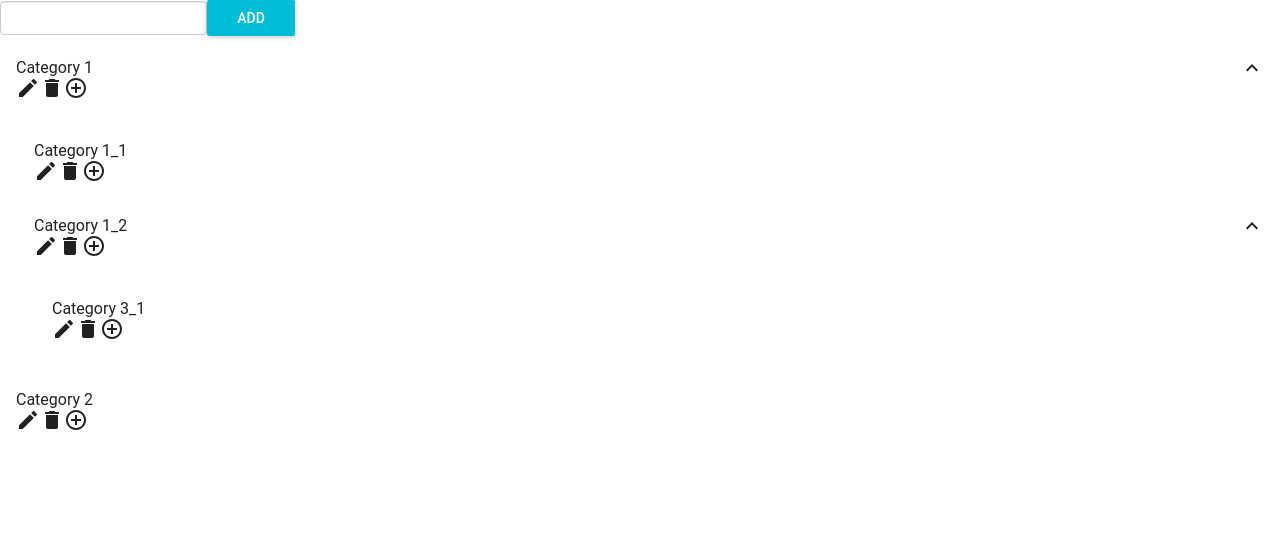
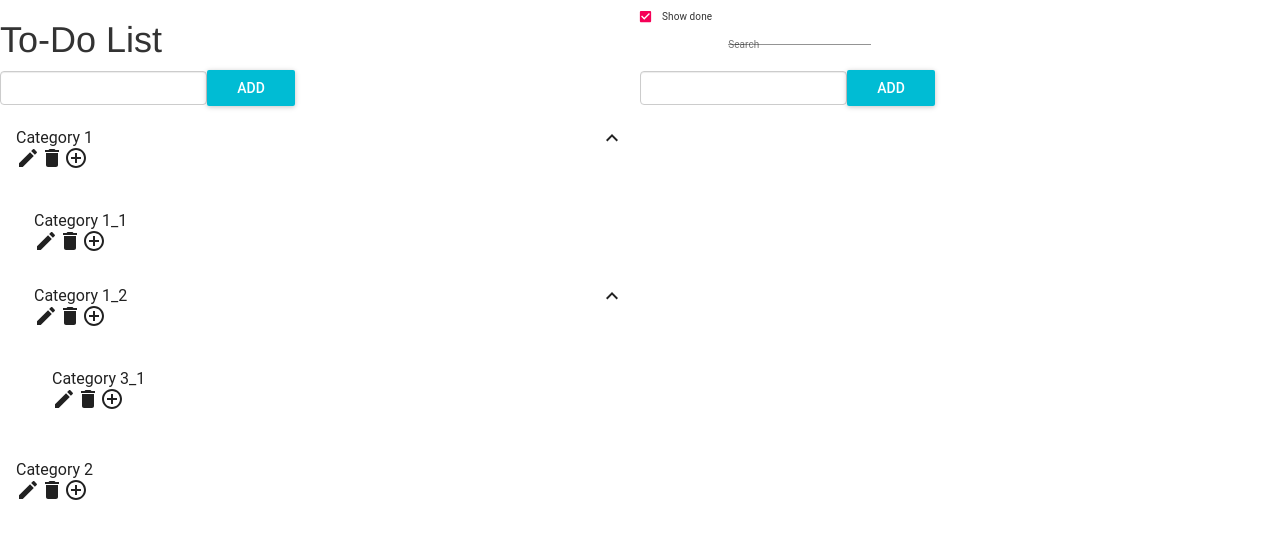
Before and after one commit to Dmitry-Savritsky/todo-list-application, a React (Create React App) app: page / in a window 1280 px wide. Shown: the top 538 px of the page. Built offline with nearby package versions, Linux system fonts and the light colour scheme; the HTML template or start-up script is replaced by a standard one; what react-router-redux would draw is missing.

Commit message:
Added grid and alignment to the main page

```diff
--- a/components/App.jsx
+++ b/components/App.jsx
@@ -1,11 +1,15 @@
 import React from 'react';
 import PropTypes from 'prop-types';
+import Grid from '@material-ui/core/Grid';
+import TextField from '@material-ui/core/TextField';
+import Checkbox from '@material-ui/core/Checkbox';
+import FormControlLabel from '@material-ui/core/FormControlLabel';
 import CategoryAdder from './CategoryAdder.jsx';
 import CategoryList from './CategoryList.jsx';
 import NestedCategoryAdder from './NestedCategoryAdder.jsx';
 import CategoryEditor from './CategoryEditor.jsx';
 import TaskList from './TaskList.jsx';
-
+import TaskAdder from './TaskAdder.jsx';
 
 export default class App extends React.Component {
     constructor(props) {
@@ -15,6 +19,51 @@ export default class App extends React.Component {
     render() {
         return (
             <div>
+                <Grid container spacing={24} justify='space-around' alignItems='flex-start'>
+
+                    <Grid item xs={6}>
+                        <h1>To-Do List</h1>
+                    </Grid>
+
+                    <Grid item xs={6}>
+                        <FormControlLabel
+                            control={
+                                <Checkbox
+                                    checked={true}
+                                    value="checkedA"
+                                />
+                            }
+                            label="Show done"
+                        />
+
+                        <TextField
+                            id="search"
+                            label="Search"
+                            type="search"
+                            margin="normal"
+                        />
+                    </Grid>
+
+                    <Grid item xs={6}>
+                        <CategoryAdder addCategory={this.props.addCategory} />
+
+                        <CategoryList
+                            categories={this.props.categories}
+                            deleteCategoryHandler={this.props.deleteCategory}
+                            chooseCategoryHandler={this.props.chooseCategory}
+                            chosenCategoryId={this.props.gui.chosenCategoryId}
+                            openNestedAddWindow={this.props.openNestedAddWindow}
+                            openCategoryEditWindow={this.props.openCategoryEditWindow} />
+                    </Grid>
+
+                    <Grid item xs={6}>
+                        <TaskAdder addTask={this.props.addTask} />
+
+                        <TaskList categoryId={this.props.gui.chosenCategoryId}
+                            tasks={this.props.tasks} />
+                    </Grid>
+                </Grid>
+
                 <CategoryEditor
                     showWindow={this.props.gui.isEditCategoryOpened}
                     closeWindow={this.props.closeCategoryEditWindow}
@@ -28,18 +77,6 @@ export default class App extends React.Component {
                     closeWindow={this.props.closeNestedAddWindow}
                     nestedParentId={this.props.gui.nestedParentId} />
 
-                <CategoryAdder addCategory={this.props.addCategory} />
-
-                <CategoryList
-                    categories={this.props.categories}
-                    deleteCategoryHandler={this.props.deleteCategory}
-                    chooseCategoryHandler={this.props.chooseCategory}
-                    chosenCategoryId={this.props.gui.chosenCategoryId}
-                    openNestedAddWindow={this.props.openNestedAddWindow}
-                    openCategoryEditWindow={this.props.openCategoryEditWindow} />
-
-                <TaskList categoryId={this.props.gui.chosenCategoryId}
-                    tasks={this.props.tasks} />
             </div>
         );
     }
@@ -50,6 +87,10 @@ App.propTypes = {
     deleteCategory: PropTypes.func.isRequired,
     editCategory: PropTypes.func.isRequired,
     chooseCategory: PropTypes.func.isRequired,
+
+    addTask: PropTypes.func.isRequired,
+
+    progressValue: PropTypes.number.isRequired,
 
     openNestedAddWindow: PropTypes.func.isRequired,
     closeNestedAddWindow: PropTypes.func.isRequired,
--- a/components/TaskAdder.jsx
+++ b/components/TaskAdder.jsx
@@ -0,0 +1,55 @@
+import React from 'react';
+import MuiThemeProvider from 'material-ui/styles/MuiThemeProvider';
+import { Form, FormGroup, FormControl } from 'react-bootstrap';
+import RaisedButton from 'material-ui/RaisedButton'
+import PropTypes from 'prop-types';
+
+export default class TaskAdder extends React.Component {
+    constructor(props) {
+        super(props);
+
+        this.state = {
+            title: " ",
+        };
+
+        this.handleNameChange = this.handleNameChange.bind(this);
+        this.addTaskHandler = this.addTaskHandler.bind(this);
+    }
+
+    addTaskHandler(event) {
+        event.preventDefault();
+        const uuidv1 = require('uuid/v1');
+        const id = uuidv1();
+
+        let desc = " ";
+        let checked = false;
+
+        this.props.addTask(id, null, this.state.title, desc, checked);
+
+        this.setState({ title: " " });
+    }
+
+    handleNameChange(event) {
+        this.setState({ title: event.target.value });
+    }
+
+    render() {
+
+        return (
+            <Form inline>
+                <FormGroup>
+                    <FormControl type="text" value={this.state.title} placeholder="Enter task title" onChange={this.handleNameChange} />
+                </FormGroup>
+                <FormGroup>
+                    <MuiThemeProvider>
+                        <RaisedButton label="Add" primary={true} onClick={this.addTaskHandler} />
+                    </MuiThemeProvider>
+                </FormGroup>
+            </Form>
+        );
+    }
+}
+
+TaskAdder.propTypes = {
+    addTask: PropTypes.func.isRequired
+}
--- a/containers/ConnectedApp.jsx
+++ b/containers/ConnectedApp.jsx
@@ -5,7 +5,8 @@ import App from '../components/App.jsx';
 const mapStateToProps = state => ({
   categories: state.categories.categories,
   tasks: state.categories.tasks,
-  gui: state.gui
+  gui: state.gui,
+  progressValue: 50,
 });
 
 const mapDispatchToProps = dispatch => ({
@@ -17,6 +18,7 @@ const mapDispatchToProps = dispatch => ({
   openCategoryEditWindow: (editId, title) => dispatch(ACTIONS.doOpenCategoryEditWindow(editId, title)),
   editCategory: (id, title) => dispatch(ACTIONS.doEditCategory(id, title)),
   chooseCategory: (id) => dispatch(ACTIONS.doChooseCategory(id)),
+  addTask: (id, parentId, title, description, checked) => dispatch(ACTIONS.doAddTask(id, parentId, title, description, checked)),
 });
 
 export default connect(
```
Also changed, not shown: components/Header.jsx (added, +70 -0 lines).
